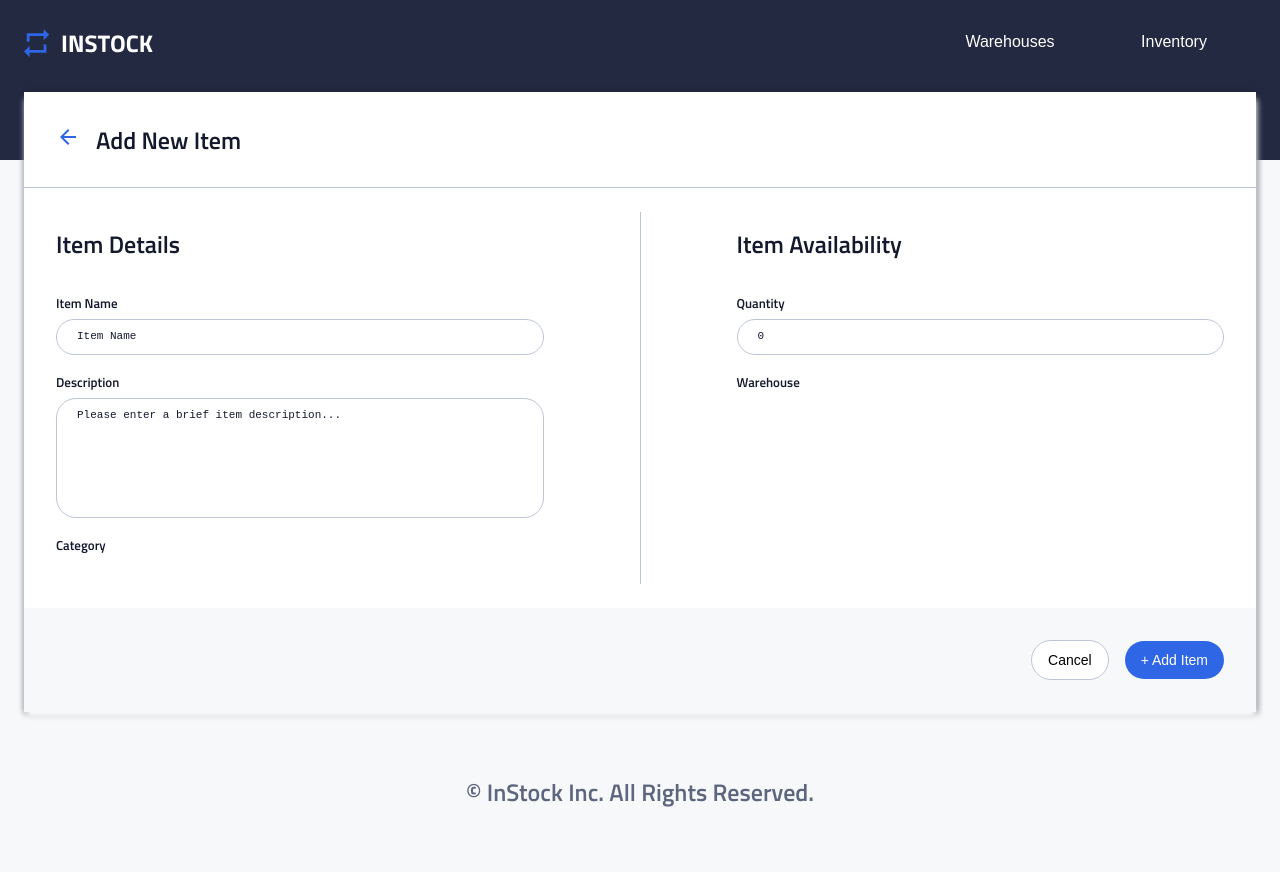
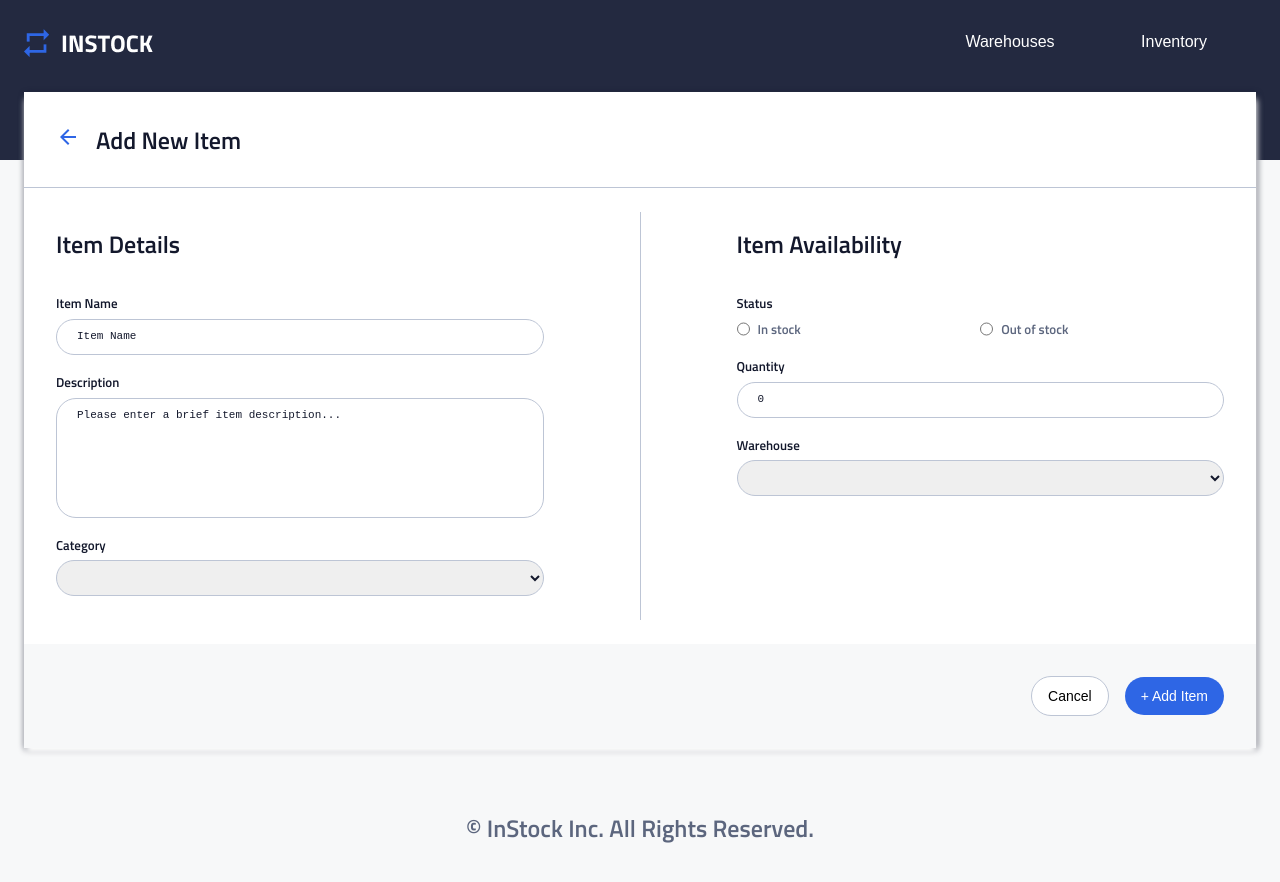
Before and after one commit to ariadnatoledo/dashing-doves-instock, a React (Vite) app: page /inventory/add-new in a window 1280 px wide. Shown: the top 882 px of the page. Built offline with nearby package versions, Linux system fonts and the light colour scheme; no server answers.

Commit message:
add dropdown inputs and radio inputs

```diff
--- a/src/components/AddNewItem/AddNewItem.jsx
+++ b/src/components/AddNewItem/AddNewItem.jsx
@@ -1,44 +1,91 @@
 import "./AddNewItem.scss";
 import ComponentHeader from "../ComponentHeader/ComponentHeader";
 import SaveCancelAddButton from "../SaveCancelAddButton/SaveCancelAddButton";
+import { useState, useEffect } from "react";
+import { useParams } from "react-router-dom";
+import axios from "axios";
 
 function AddNewItem() {
-  return (
-    <form className='addNewItem-form'>
-                <ComponentHeader navigateTo="/inventory" text="Add New Item"   />
-                <section className='addNewItem'>
-                    <div className='itemDetails'>
+    const baseURL = import.meta.env.VITE_API_URL;
+
+    const [itemCategory, setitemCategory] = useState("");
 
 
-                        <h2 className='itemDetails-title'>Item Details</h2>
 
-                        <label className='itemDetails-label'>Item Name</label>
-                        <textarea className='itemDetails-input' name='itemName' placeholder='Item Name' required></textarea>
 
-                        <label className='itemDetails-label'> Description </label>
-                        <textarea className='itemDetails-input itemDetails-input--description' name='itemDescription' placeholder='Please enter a brief item description...' required></textarea>
+  return (
+    <form className="addNewItem-form">
+      <ComponentHeader navigateTo="/inventory" text="Add New Item" />
+      <section className="addNewItem">
+        <div className="itemDetails">
+          <h2 className="itemDetails-title">Item Details</h2>
 
-                        <label className='itemDetails-label'>Category</label>
-                        {/* <textarea className='itemDetails-city-input' name='warehouseCity' placeholder='Please Select' required></textarea> */}
+          <label className="itemDetails-label">Item Name</label>
+          <textarea
+            className="itemDetails-input"
+            name="itemName"
+            placeholder="Item Name"
+            required
+          ></textarea>
+
+          <label className="itemDetails-label"> Description </label>
+          <textarea
+            className="itemDetails-input itemDetails-input--description"
+            name="itemDescription"
+            placeholder="Please enter a brief item description..."
+            required
+          ></textarea>
+
+          <label className="itemDetails-label">Category</label>
+            <select className="itemDetails-input" name="itemCategory" id=""></select>
 
         </div>
-                    <div className='border'></div>
-                    <div className='itemAvailability'>
-                        <h2 className='itemAvailability-title'> Item Availability </h2>
+        <div className="border"></div>
+        <div className="itemAvailability">
+          <h2 className="itemAvailability-title"> Item Availability </h2>
 
-                        <label className='itemAvailability-label'>Quantity</label>
-                        <textarea className='itemAvailability-input' name='itemQuantity' placeholder='0' required></textarea>
+          <label className="itemAvailability-label">Status</label>
 
-                        <label className='itemAvailability-label'>Warehouse</label>
-                        {/* <textarea className='itemAvailability-phone-input' name='contactPhone' placeholder='Please Select' required></textarea> */}
+          <div className="itemAvailability__status">
+            <label htmlFor="stock" className="itemAvailability__radio-label">
+              <input
+                type="radio"
+                className="itemAvailability__radio"
+                name="stock"
+              />
+              In stock
+            </label>
 
+            <label htmlFor="stock" className="itemAvailability__radio-label">
+              <input
+                type="radio"
+                className="itemAvailability__radio"
+                name="stock"
+              />
+              Out of stock
+            </label>
+          </div>
+
+          <label className="itemAvailability-label">Quantity</label>
+          <textarea
+            className="itemAvailability-input"
+            name="itemQuantity"
+            placeholder="0"
+            required
+          ></textarea>
+
+          <label className="itemAvailability-label">Warehouse</label>
+          <select className="itemAvailability-input" name="itemWarehouse" ></select>
         </div>
       </section>
 
-
-                <SaveCancelAddButton showAddWarehouse={false} showAddItem={true} navigateTo={`/inventory`} />
+      <SaveCancelAddButton
+        showAddWarehouse={false}
+        showAddItem={true}
+        navigateTo={`/inventory`}
+      />
     </form>
-  )
+  );
 }
 
-export default AddNewItem
+export default AddNewItem;
--- a/src/components/AddNewItem/AddNewItem.scss
+++ b/src/components/AddNewItem/AddNewItem.scss
@@ -72,8 +72,8 @@
     resize: none;
 
     &--description {
-        height: 7.5rem;
-      }
+      height: 7.5rem;
+    }
 
     &::placeholder {
       color: $color-primary-black;
@@ -86,6 +86,28 @@
       border-color: $color-primary-indigo;
     }
   }
+}
+
+.itemAvailability {
+  &__status {
+    display: flex;
+    align-content: center;
+  }
+
+  &__radio-label {
+
+      width: 100%;
+      font-size: 0.8125rem;
+      line-height: 1.25rem;
+      color: $color-secondary-slate;
+
+      display: flex;
+      gap: 0.5rem;
+
+      input[type="radio"]:checked + & {
+        color: $color-primary-black;
+      }
 
 
+  }
 }
```
Lines whose indentation alone changed are shown as unchanged.
